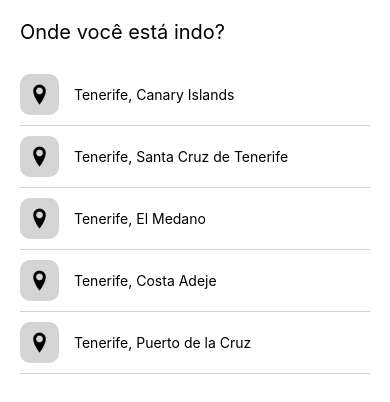
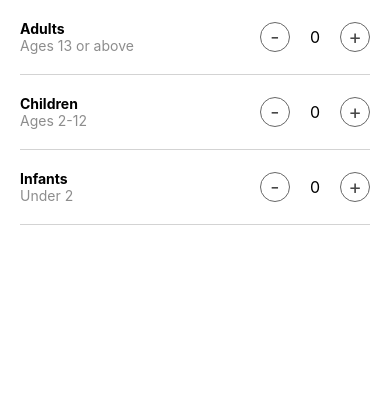
Before and after one commit to fernandoasg/Curso-React-Native, a React Native app in the folder Airbnb/: screen / in a window 390 px wide. Shown: the top 402 px of the page. Built offline with nearby package versions, Linux system fonts and the light colour scheme.

Commit message:
Guests Page

```diff
--- a/Airbnb/App.js
+++ b/Airbnb/App.js
@@ -14,6 +14,7 @@
 import HomeScreen from './src/screens/Home';
 import SearchResultsScreen from './src/screens/SearchResults';
 import DestinationSearchScreen from './src/screens/DestinationSearch';
+import Guests from './src/screens/Guests';
 import Post from './src/components/Post';
 
 import feed from './assets/data/feed';
@@ -27,7 +28,8 @@
       <SafeAreaView>
         {/*<Post post={post1} />*/}
         {/*<SearchResultsScreen />*/}
-        <DestinationSearchScreen />
+        {/*<DestinationSearchScreen />*/}
+        <Guests />
       </SafeAreaView>
     </>
   );
--- /dev/null
+++ b/Airbnb/src/screens/Guests/index.js
@@ -0,0 +1,76 @@
+import React, {useState} from 'react';
+import {View, Text, Pressable} from 'react-native';
+
+import styles from './styles.js';
+
+const Guests = (props) => {
+  const [adults, setAdults] = useState(0);
+  const [children, setChildren] = useState(0);
+  const [infants, setInfantis] = useState(0);
+
+  return (
+    <View>
+      <View style={styles.row}>
+        <View>
+          <Text style={styles.mainText}>Adults</Text>
+          <Text style={styles.secondaryText}>Ages 13 or above</Text>
+        </View>
+        <View style={styles.buttons}>
+          <Pressable
+            onPress={() => setAdults(Math.max(0, adults - 1))}
+            style={styles.button}>
+            <Text style={styles.textButton}>-</Text>
+          </Pressable>
+          <Text style={styles.textValue}>{adults}</Text>
+          <Pressable
+            onPress={() => setAdults(adults + 1)}
+            style={styles.button}>
+            <Text style={styles.textButton}>+</Text>
+          </Pressable>
+        </View>
+      </View>
+
+      <View style={styles.row}>
+        <View>
+          <Text style={styles.mainText}>Children</Text>
+          <Text style={styles.secondaryText}>Ages 2-12</Text>
+        </View>
+        <View style={styles.buttons}>
+          <Pressable
+            onPress={() => setChildren(Math.max(0, children - 1))}
+            style={styles.button}>
+            <Text style={styles.textButton}>-</Text>
+          </Pressable>
+          <Text style={styles.textValue}>{children}</Text>
+          <Pressable
+            onPress={() => setChildren(children + 1)}
+            style={styles.button}>
+            <Text style={styles.textButton}>+</Text>
+          </Pressable>
+        </View>
+      </View>
+
+      <View style={styles.row}>
+        <View>
+          <Text style={styles.mainText}>Infants</Text>
+          <Text style={styles.secondaryText}>Under 2</Text>
+        </View>
+        <View style={styles.buttons}>
+          <Pressable
+            onPress={() => setInfantis(Math.max(0, infants - 1))}
+            style={styles.button}>
+            <Text style={styles.textButton}>-</Text>
+          </Pressable>
+          <Text style={styles.textValue}>{infants}</Text>
+          <Pressable
+            onPress={() => setInfantis(infants + 1)}
+            style={styles.button}>
+            <Text style={styles.textButton}>+</Text>
+          </Pressable>
+        </View>
+      </View>
+    </View>
+  );
+};
+
+export default Guests;
--- /dev/null
+++ b/Airbnb/src/screens/Guests/styles.js
@@ -0,0 +1,41 @@
+import {StyleSheet} from 'react-native';
+
+const styles = StyleSheet.create({
+  row: {
+    flexDirection: 'row',
+    justifyContent: 'space-between',
+    paddingVertical: 20,
+    marginHorizontal: 20,
+    borderBottomWidth: 1,
+    borderColor: 'lightgrey',
+  },
+  mainText: {
+    fontWeight: 'bold',
+  },
+  secondaryText: {
+    color: '#8d8d8d',
+  },
+  buttons: {
+    flexDirection: 'row',
+    alignItems: 'center',
+  },
+  button: {
+    borderWidth: 1,
+    width: 30,
+    height: 30,
+    borderRadius: 15,
+    borderColor: '#676767',
+    justifyContent: 'center',
+    alignItems: 'center',
+  },
+  textValue: {
+    marginHorizontal: 20,
+    fontSize: 16,
+  },
+  textButton: {
+    fontSize: 20,
+    color: '#474747',
+  },
+});
+
+export default styles;
```
